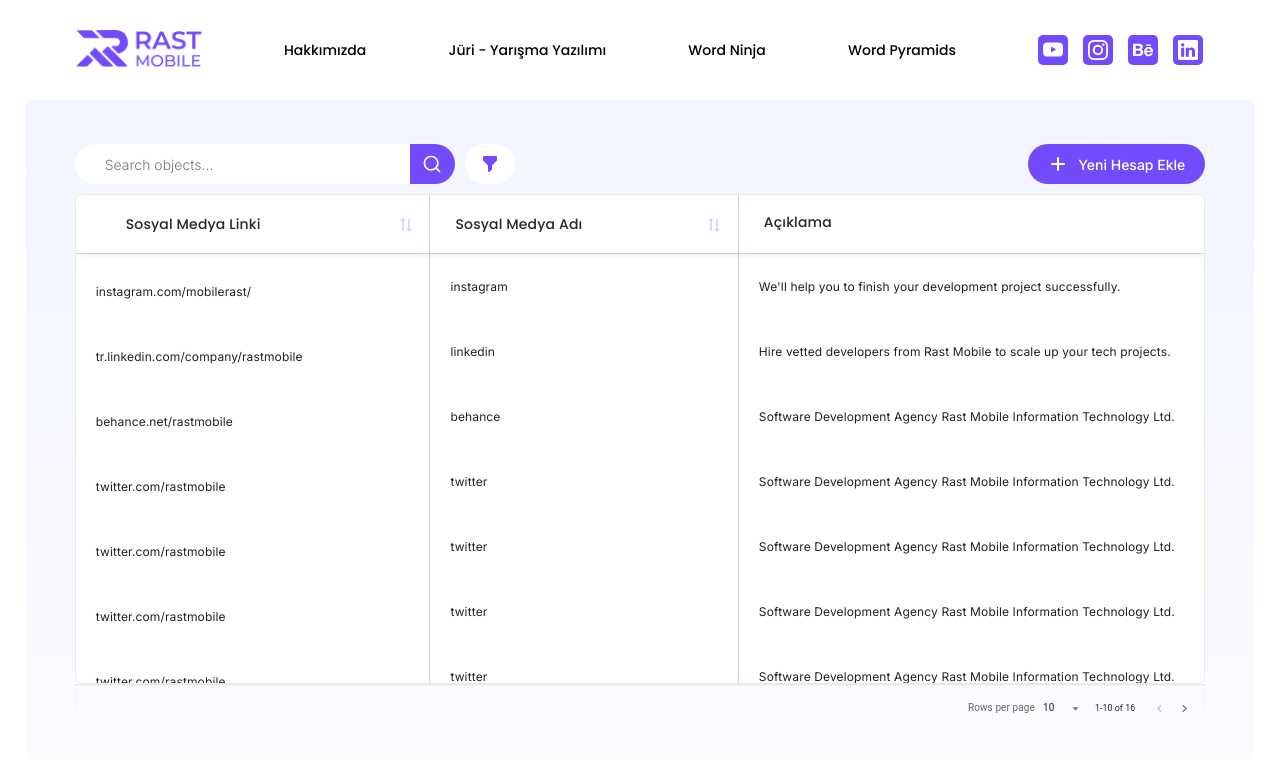
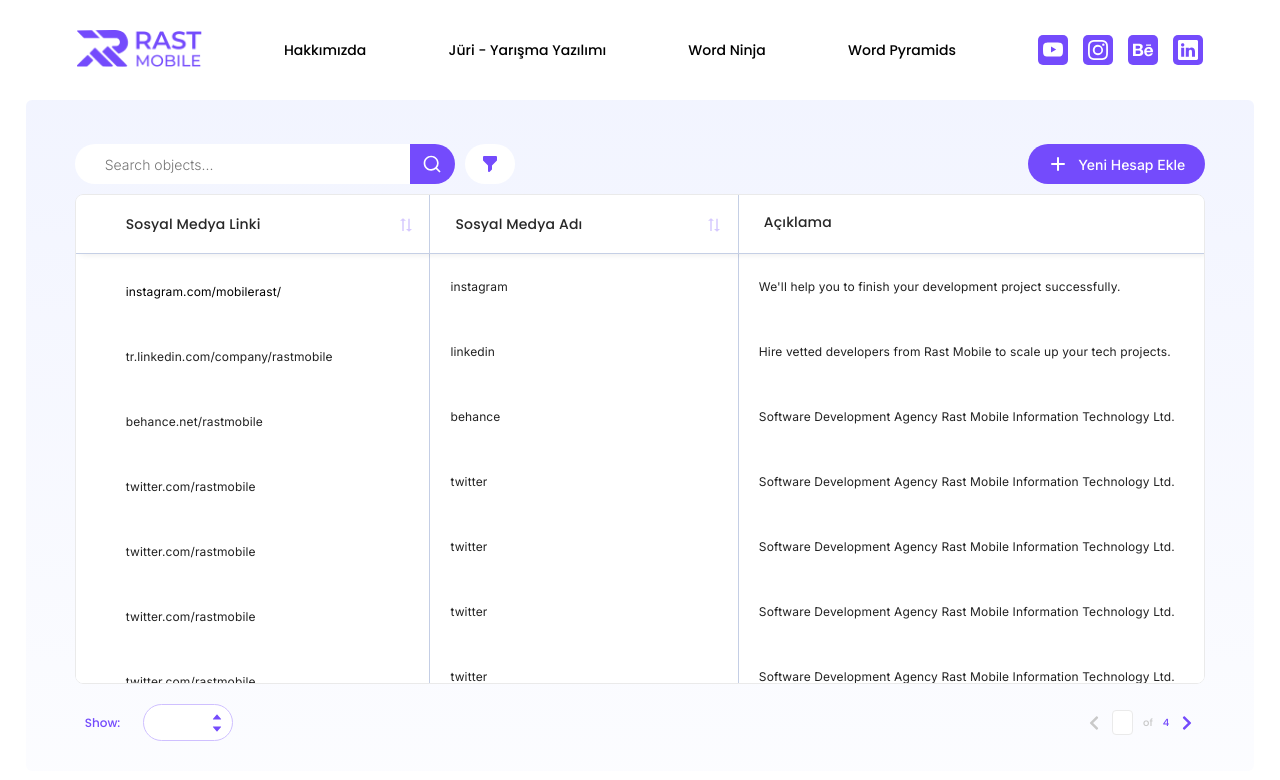
Before and after one commit to abdullah-turgut/rast-mobile, a React (Vite) app: page / in a window 1280 px wide. Shown: the top 780 px of the page. Built offline with nearby package versions, Linux system fonts and the light colour scheme.

Commit message:
Pagination styling

```diff
--- a/src/App.jsx
+++ b/src/App.jsx
@@ -3,6 +3,7 @@
 import SearchFilter from './components/SearchFilter';
 import NewEntry from './components/NewEntry';
 import DataGrid from './components/DataGrid';
+import Pagination from './components/Pagination';
 
 function App() {
   return (
@@ -16,7 +17,7 @@
           <NewEntry />
         </div>
         <DataGrid />
-        <div className="deneme"></div>
+        <Pagination />
       </main>
     </>
   );
--- a/src/components/DataGrid.jsx
+++ b/src/components/DataGrid.jsx
@@ -4,7 +4,9 @@
 //nested data is ok, see accessorKeys in ColumnDef below
 const data = [
   {
-    link: 'instagram.com/mobilerast/',
+    link: (
+      <a href="https://instagram.com/mobilerast/">instagram.com/mobilerast/</a>
+    ),
     name: 'instagram',
     description: `We'll help you to finish your development project successfully.`,
   },
@@ -114,7 +116,7 @@
       enableColumnFilters={false}
       enablePagination={true}
       enableSorting={true}
-      enableBottomToolbar={true}
+      enableBottomToolbar={false}
       enableTopToolbar={false}
       muiTableBodyRowProps={{ hover: false }}
       enableStickyHeader
@@ -171,11 +173,11 @@
           display: 'flex',
         },
       }}
-      muiTablePaginationProps={{
-        rowsPerPageOptions: [9, 18],
-        showFirstButton: false,
-        showLastButton: false,
-      }}
+      // muiTablePaginationProps={{
+      //   rowsPerPageOptions: [9, 18],
+      //   showFirstButton: false,
+      //   showLastButton: false,
+      // }}
     />
   );
 };
--- /dev/null
+++ b/src/components/Pagination.jsx
@@ -0,0 +1,28 @@
+//Icons
+import { FaChevronLeft, FaChevronRight } from 'react-icons/fa';
+import { AiOutlineCaretUp, AiOutlineCaretDown } from 'react-icons/ai';
+export default function Pagination() {
+  return (
+    <div className="pagination">
+      <div className="pagination-rows">
+        <p>Show:</p>
+        <div className="row-count">
+          <input type="text" name="" id="row-input" min={1} />
+          <div className="up-down">
+            <AiOutlineCaretUp size={12} />
+            <AiOutlineCaretDown size={12} />
+          </div>
+        </div>
+      </div>
+      <div className="pagination-pages">
+        <FaChevronLeft size={16} className="chevron-left disabled" />
+        <div className="pagination-page-info">
+          <input type="number" name="" id="" min={1} />
+          <p className="disabled">of</p>
+          <p className="last-page">4</p>
+        </div>
+        <FaChevronRight size={16} className="chevron-right" />
+      </div>
+    </div>
+  );
+}
--- a/src/index.css
+++ b/src/index.css
@@ -41,6 +41,10 @@
 
 button {
   cursor: pointer;
+}
+
+input:focus {
+  outline: none;
 }
 
 /* NAVIGATION */
@@ -339,6 +343,106 @@
   border-right: 1px solid #c4cee5;
 }
 
+/* PAGINATION */
+
+.pagination {
+  /*display*/
+  display: flex;
+  justify-content: space-between;
+  align-items: center;
+
+  /*box-model*/
+  height: 3.7rem;
+  padding: 0 1rem;
+  margin-top: 1rem;
+
+  /*typography*/
+  font-family: 'Poppins';
+  font-size: 1.2rem;
+  font-weight: 500;
+  line-height: 1.8rem;
+}
+
+.pagination-rows {
+  display: flex;
+  align-items: center;
+  column-gap: 2.3rem;
+}
+
+.row-count {
+  position: relative;
+  display: flex;
+}
+
+.up-down {
+  position: absolute;
+  top: 50%;
+  transform: translateY(-50%);
+  right: 1rem;
+  display: flex;
+  flex-direction: column;
+  justify-content: center;
+  align-items: center;
+}
+
+.up-down svg {
+  color: #744bfc;
+  cursor: pointer;
+}
+
+.up-down svg:hover {
+  color: gray;
+}
+
+.pagination-rows p {
+  color: #744bfc;
+}
+
+.pagination-rows input {
+  height: 3.7rem;
+  width: 9rem;
+  padding: 1rem 1.5rem;
+  border: 1px solid #cfc0ff;
+  border-radius: 4rem;
+}
+
+.pagination-pages {
+  display: flex;
+  align-items: center;
+  column-gap: 1rem;
+
+  /*typography*/
+  font-size: 1rem;
+  color: #744bfc;
+}
+
+.disabled {
+  color: #c9c9c9;
+}
+
+.pagination-pages input {
+  width: 2.1rem;
+  height: 2.5rem;
+  border: 1px solid #eaeaea;
+  border-radius: 0.4rem;
+
+  /*typography*/
+  font-size: 1rem;
+  text-align: center;
+}
+
+.pagination-pages input[type='number']::-webkit-outer-spin-button,
+.pagination-pages input[type='number']::-webkit-inner-spin-button {
+  -webkit-appearance: none;
+  margin: 0;
+}
+
+.pagination-page-info {
+  display: flex;
+  align-items: center;
+  column-gap: 1rem;
+}
+
 /* MEDIA QUERIES */
 
 /* laptops/desktops */
@@ -406,6 +510,6 @@
   }
 
   .MuiTableRow-root td:nth-child(1) {
-    padding: 3rem 2rem 2rem 2rem;
+    padding: 3rem 2rem 2rem 5rem;
   }
 }
```
